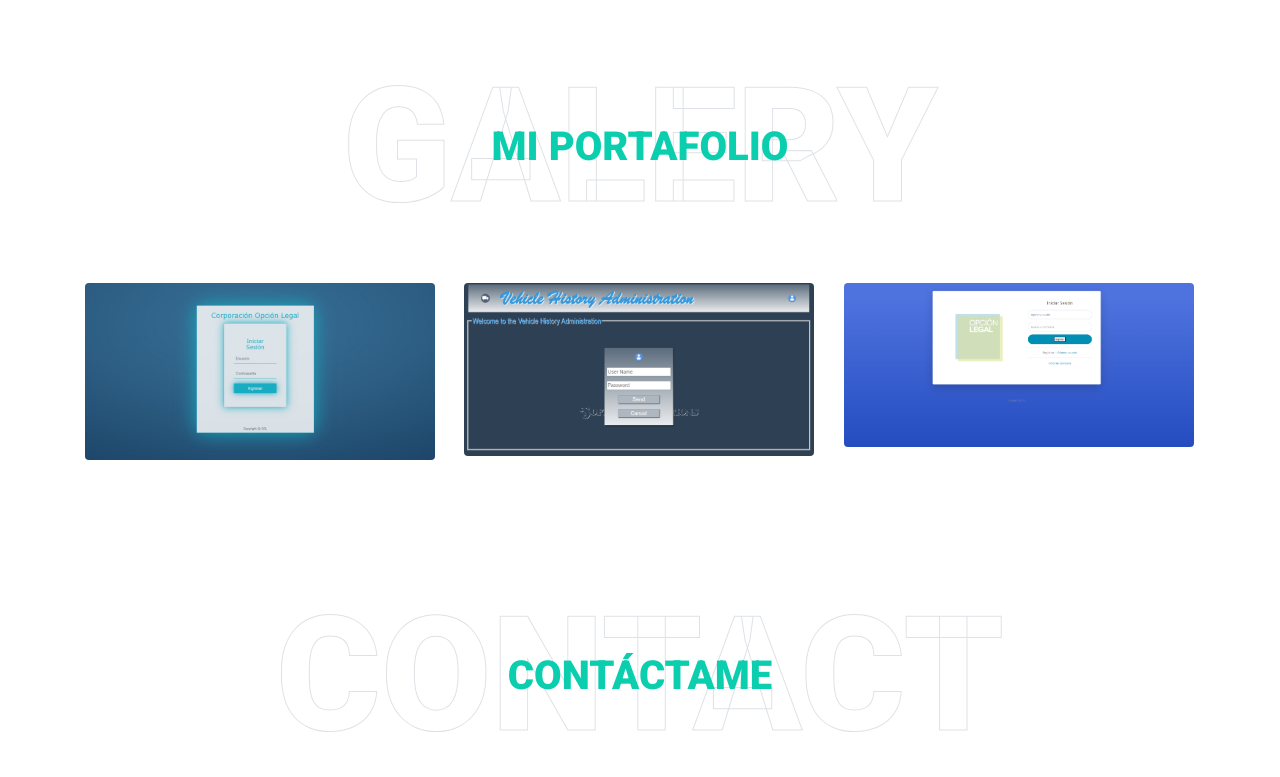
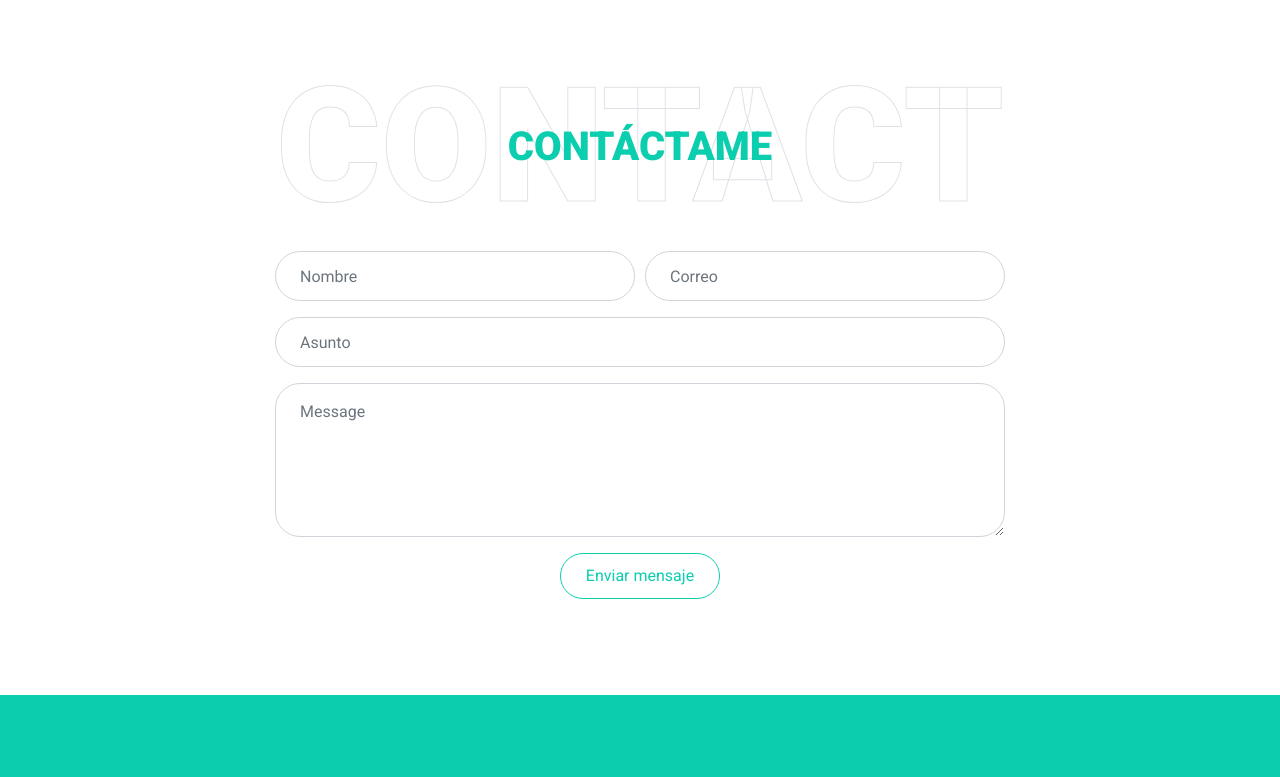
Before and after one commit to KarenJimenez0207/cv_Karen_Jimenez, a plain HTML site: page index.html in a window 1280 px wide. Shown: the part 3221-3998 px from the top of the page. Drawn offline with nearby package versions, Linux system fonts and the light colour scheme.

Commit message:
Update index.html

```diff
--- a/index.html
+++ b/index.html
@@ -41,7 +41,6 @@
                 <a href="#about" class="nav-item nav-link">Sobre mi</a>
                 <a href="#skill" class="nav-item nav-link">Habilidades</a>
                 <a href="#service" class="nav-item nav-link">Servicios</a>
-                <a href="#portfolio" class="nav-item nav-link">Portafolio</a>
                 <a href="#contact" class="nav-item nav-link">Contacto</a>
             </div>
         </div>
@@ -269,7 +268,7 @@
     <!-- Services End -->
 
 
-    <!-- Portfolio Start -->
+    <!-- Portfolio Start
     <div class="container-fluid pt-5 pb-3" id="portfolio">
         <div class="container">
             <div class="position-relative d-flex align-items-center justify-content-center">
@@ -321,7 +320,7 @@
             </div>
         </div>
     </div>
-    <!-- Portfolio End -->
+    Portfolio End -->
 
     <!-- Testimonial End -->
     <!-- Contact Start -->
```
